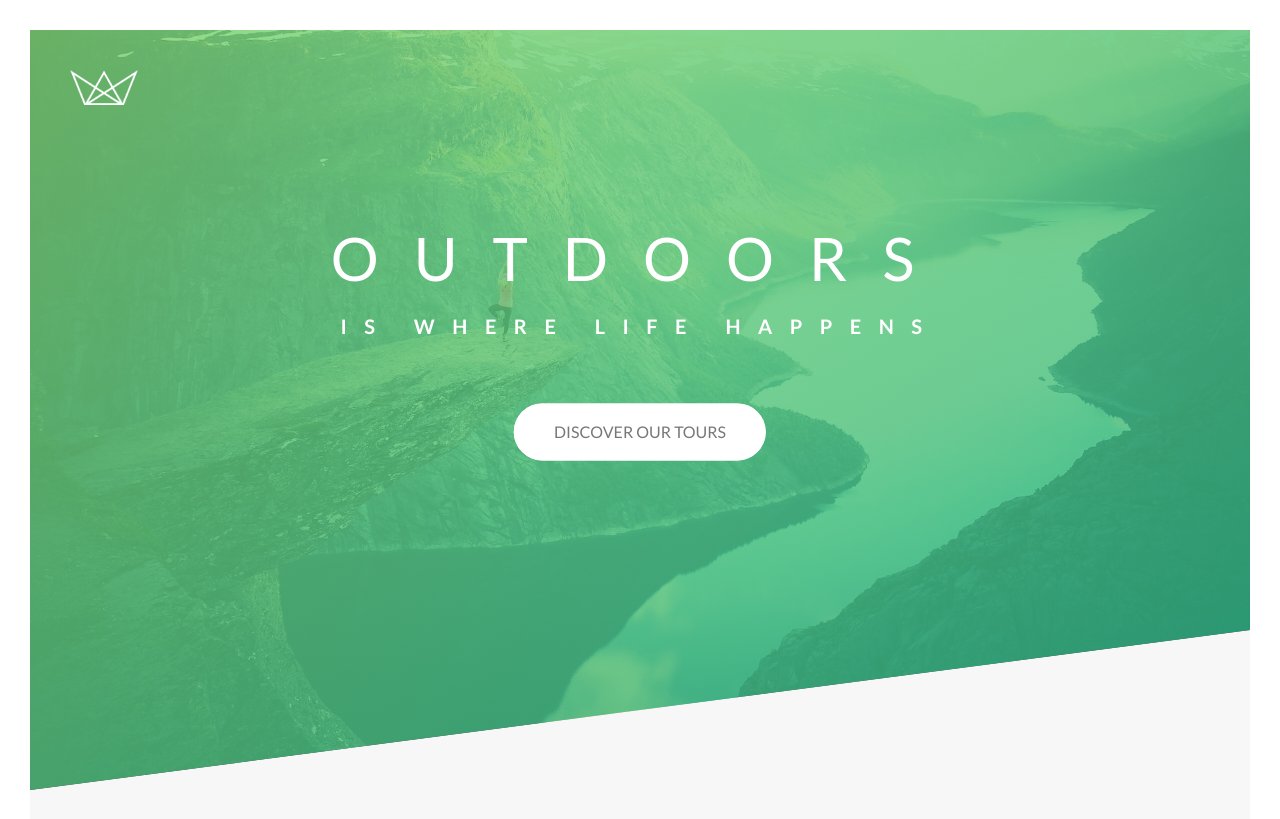
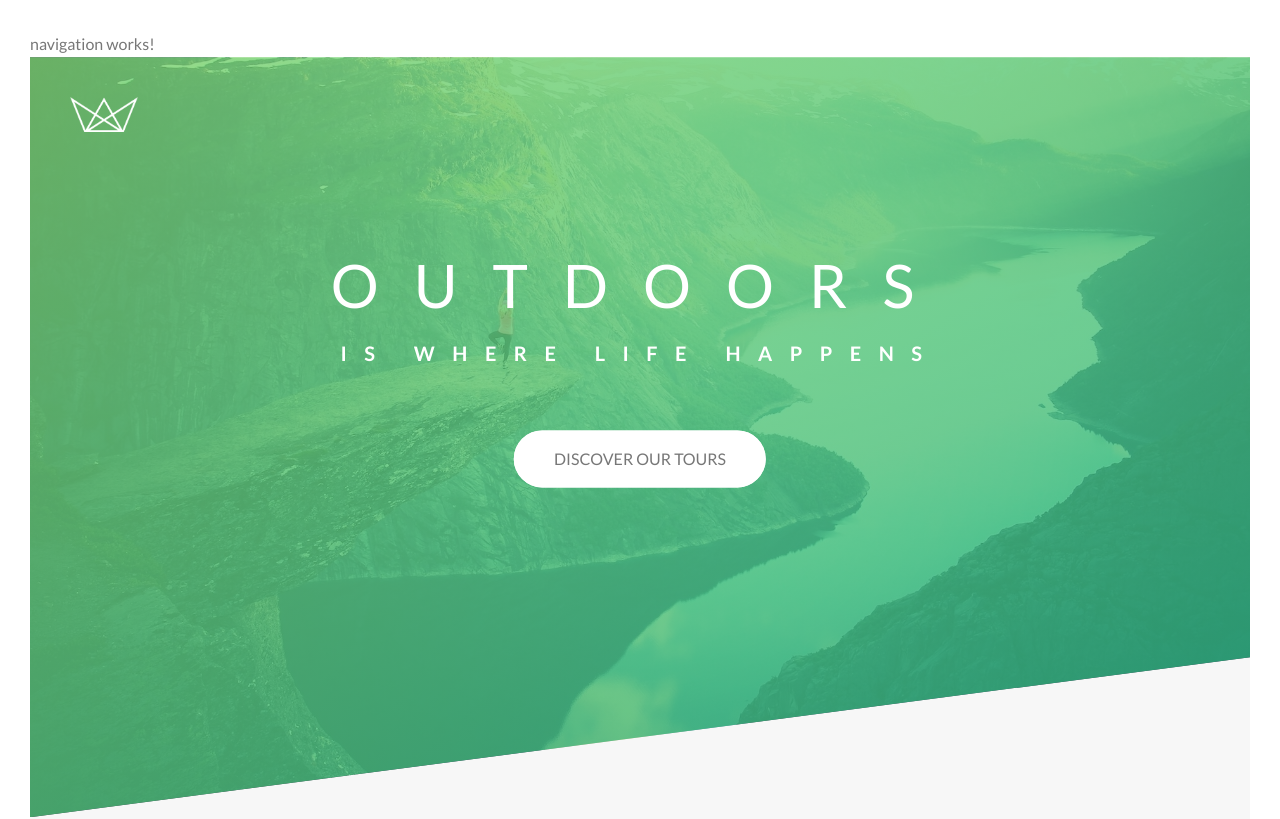
Before and after one commit to hydeenoble/Natours-Angular, an Angular app: page / in a window 1280 px wide. Shown: the top 819 px of the page. Built offline with nearby package versions, Linux system fonts and the light colour scheme.

Commit message:
Initialized navigation

```diff
--- a/src/app/app.component.html
+++ b/src/app/app.component.html
@@ -1,3 +1,4 @@
+<app-navigation></app-navigation>
 <app-header></app-header>
 <main>
   <app-exicting-tours></app-exicting-tours>
--- a/src/app/app.module.ts
+++ b/src/app/app.module.ts
@@ -10,6 +10,7 @@ import { ToursComponent } from './tours/tours.component';
 import { StoriesComponent } from './stories/stories.component';
 import { BookComponent } from './book/book.component';
 import { FooterComponent } from './footer/footer.component';
+import { NavigationComponent } from './navigation/navigation.component';
 
 
 @NgModule({
@@ -21,7 +22,8 @@ import { FooterComponent } from './footer/footer.component';
     ToursComponent,
     StoriesComponent,
     BookComponent,
-    FooterComponent
+    FooterComponent,
+    NavigationComponent
   ],
   imports: [
     BrowserModule
--- a/src/app/footer/footer.component.html
+++ b/src/app/footer/footer.component.html
@@ -17,7 +17,7 @@
     </div>
     <div class="col-1-of-2">
       <p class="footer__copyright">
-        Built my <a href="#" class="footer__link">Emehinola Idowu</a> while playing with
+        Built by <a href="#" class="footer__link">Emehinola Idowu</a> while playing with
         <a href="#" class="footer__link">Advanced CSS and SASS</a> under the tutelage
         <a href="#" class="footer__link">Jonas Schmedtmann</a>. Copyright &copy; by Emehinola Idowu
       </p>
--- /dev/null
+++ b/src/app/navigation/navigation.component.html
@@ -0,0 +1,3 @@
+<p>
+  navigation works!
+</p>
--- /dev/null
+++ b/src/app/navigation/navigation.component.ts
@@ -0,0 +1,15 @@
+import { Component, OnInit } from '@angular/core';
+
+@Component({
+  selector: 'app-navigation',
+  templateUrl: './navigation.component.html',
+  styleUrls: ['./navigation.component.css']
+})
+export class NavigationComponent implements OnInit {
+
+  constructor() { }
+
+  ngOnInit() {
+  }
+
+}
```
Also changed, not shown: src/app/navigation/navigation.component.css (added), 1 other file (tests, documents, lock files or other folders).
